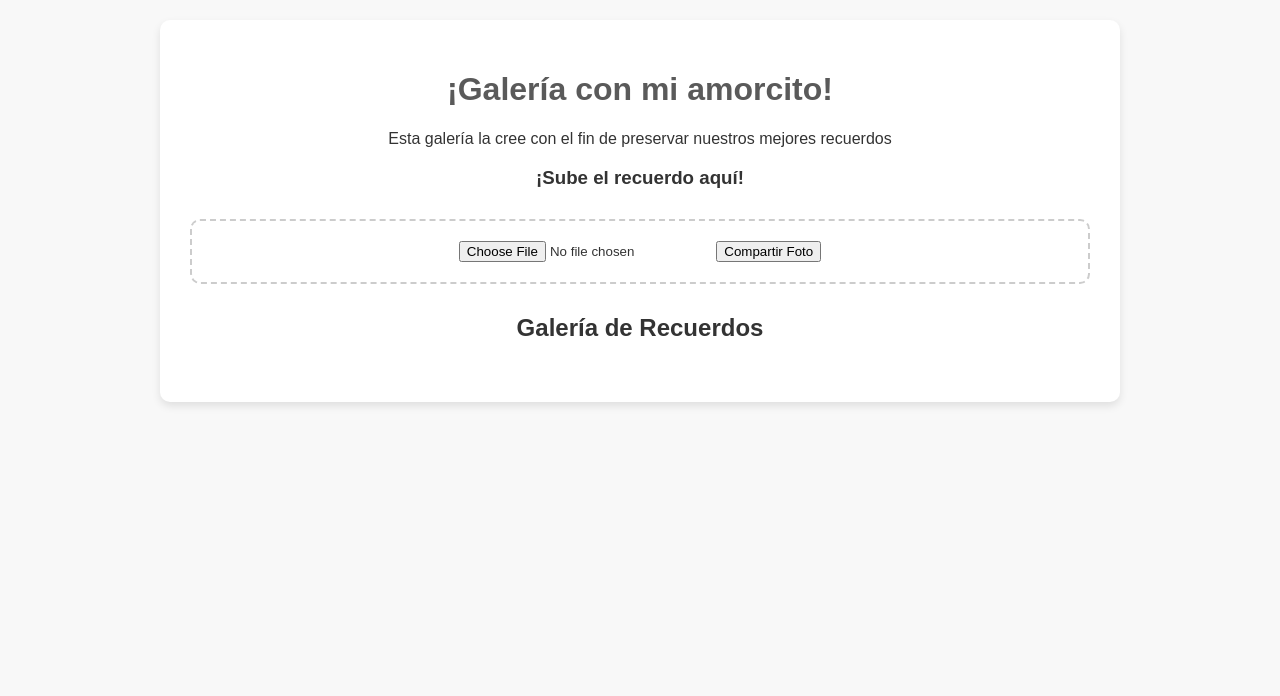
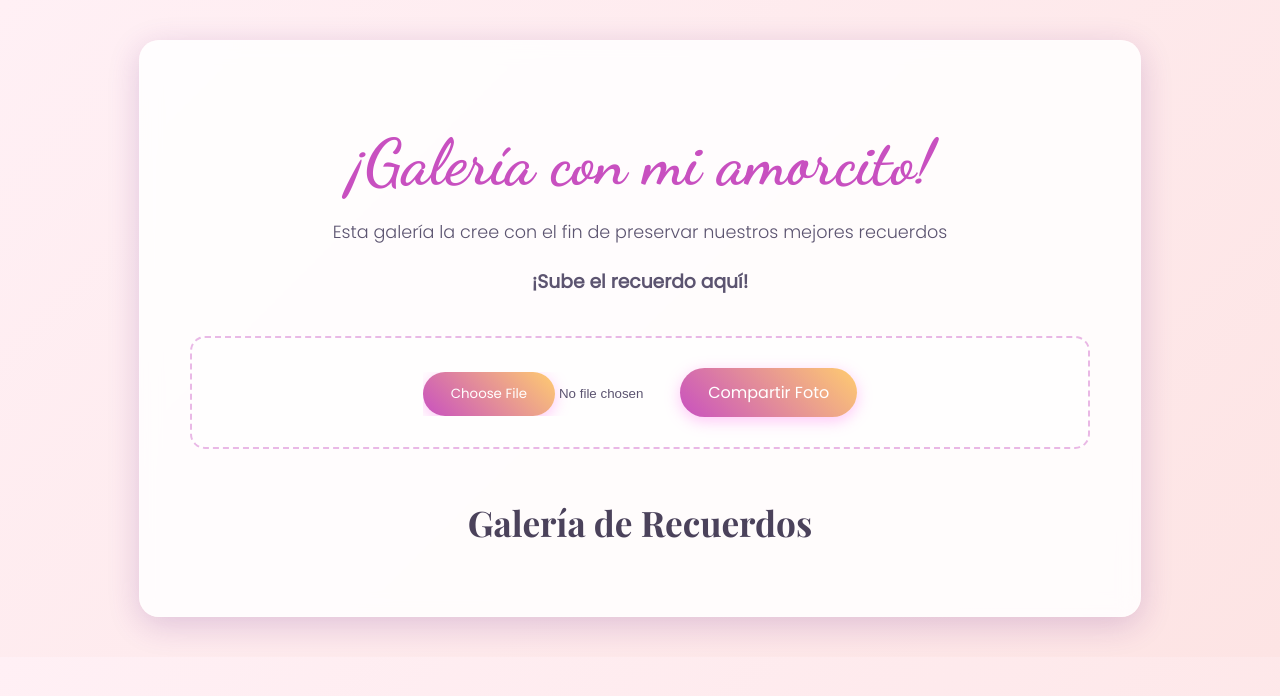
Before and after one commit to jhonattan3769/galeria-con-mi-amorcito, a website: page index.html in a window 1280 px wide. Drawn offline with nearby package versions, Linux system fonts and the light colour scheme; no server answers.

Commit message:
Update index.html

```diff
--- a/index.html
+++ b/index.html
@@ -5,69 +5,146 @@
     <meta name="viewport" content="width=device-width, initial-scale=1.0">
     <title>Galería con mi amorcito</title>
     <style>
+        /* --- INICIO DE NUEVOS ESTILOS - Romántico y Cariñoso --- */
+
+/* 1. Importamos fuentes que evocan romance y calidez */
+@import url('https://fonts.googleapis.com/css2?family=Playfair+Display:wght@700&family=Poppins:wght@300;400&family=Dancing+Script:wght@700&display=swap');
+
+/* 2. Estilos generales del cuerpo */
 body {
-            font-family: 'Arial', sans-serif;
+    font-family: 'Poppins', sans-serif;
     text-align: center;
-            background-color: #f8f8f8;
-            color: #333;
+    /* Un fondo degradado suave en tonos rosados */
+    background: linear-gradient(135deg, #fff0f5, #fde4e4);
+    color: #5c5470; /* Un color de texto morado oscuro y suave */
     margin: 0;
-            padding: 20px;
+    padding: 40px 20px;
+    font-weight: 300;
 }
+
+/* 3. Contenedor principal con un toque de elegancia */
 .container {
     max-width: 900px;
     margin: auto;
-            background-color: #fff;
+    background-color: rgba(255, 255, 255, 0.85); /* Fondo blanco semi-transparente */
+    backdrop-filter: blur(10px); /* Efecto de vidrio esmerilado */
+    padding: 40px 50px;
+    border-radius: 20px; /* Bordes más redondeados y suaves */
+    box-shadow: 0 8px 32px 0 rgba(100, 31, 135, 0.2);
+    border: 1px solid rgba(255, 255, 255, 0.18);
+}
+
+/* 4. Tipografía con personalidad */
+h1 {
+    font-family: 'Dancing Script', cursive; /* Fuente cursiva y romántica para el título */
+    font-weight: 700;
+    color: #c850c0; /* Un color magenta vibrante */
+    font-size: 4em;
+    margin-bottom: 0px;
+}
+
+h2 {
+    font-family: 'Playfair Display', serif; /* Fuente serif elegante */
+    font-weight: 700;
+    color: #4b425b;
+    font-size: 2.2em;
+    margin-top: 50px;
+    margin-bottom: 20px;
+}
+
+p {
+    font-size: 1.1em;
+    line-height: 1.7;
+}
+
+/* 5. Estilo del formulario de subida */
+#upload-form {
+    margin: 40px 0;
     padding: 30px;
-            border-radius: 10px;
-            box-shadow: 0 4px 8px rgba(0,0,0,0.1);
+    border: 2px dashed rgba(200, 80, 192, 0.4);
+    border-radius: 15px;
+    background-color: rgba(255, 255, 255, 0.5);
 }
-        h1 {
-            color: #5a5a5a;
+
+/* 6. Estilo de los botones (¡Más bonitos!) */
+button, input[type="file"]::file-selector-button {
+    font-family: 'Poppins', sans-serif;
+    font-weight: 400;
+    /* Un degradado vibrante para los botones */
+    background: linear-gradient(45deg, #c850c0, #ffcc70);
+    color: white;
+    border: none;
+    padding: 12px 28px;
+    border-radius: 50px; /* Completamente redondeados */
+    cursor: pointer;
+    font-size: 1em;
+    transition: all 0.3s ease;
+    box-shadow: 0 4px 15px rgba(255, 116, 237, 0.4);
 }
-        #upload-form {
-            margin: 30px 0;
-            padding: 20px;
-            border: 2px dashed #ccc;
-            border-radius: 10px;
+
+button:hover, input[type="file"]::file-selector-button:hover {
+    transform: translateY(-3px); /* Efecto de "levantarse" */
+    box-shadow: 0 6px 20px rgba(255, 116, 237, 0.6);
 }
+
+/* 7. Estilos de la galería de fotos */
 #gallery {
     display: grid;
     grid-template-columns: repeat(auto-fill, minmax(250px, 1fr));
-            gap: 15px;
+    gap: 20px;
     margin-top: 30px;
 }
+
 .gallery-item {
-            position: relative; /* Contenedor para posicionar el botón */
+    position: relative;
+    border-radius: 15px;
+    overflow: hidden; /* Para que el efecto de la superposición no se salga */
 }
+
 .gallery-img {
     width: 100%;
-            height: 250px;
+    height: 280px;
     object-fit: cover;
-            border-radius: 8px;
-            box-shadow: 0 2px 4px rgba(0,0,0,0.1);
+    border-radius: 15px;
+    transition: transform 0.4s ease;
 }
+
+.gallery-item:hover .gallery-img {
+    transform: scale(1.08); /* Un zoom más pronunciado */
+}
+
+/* 8. Estilo del botón de eliminar (con un corazón) */
 .delete-btn {
     position: absolute;
-            top: 8px;
-            right: 8px;
-            background-color: rgba(0, 0, 0, 0.6);
-            color: white;
+    top: 10px;
+    right: 10px;
+    background-color: rgba(255, 255, 255, 0.8);
+    color: #e57373; /* Un tono rojo suave */
     border: none;
     border-radius: 50%;
-            width: 28px;
-            height: 28px;
+    width: 32px;
+    height: 32px;
     cursor: pointer;
-            font-weight: bold;
-            font-size: 14px;
-            opacity: 0; /* Oculto por defecto */
-            transition: opacity 0.2s;
+    font-size: 16px; /* Tamaño del ícono */
+    opacity: 0;
+    transition: all 0.3s ease;
     display: flex;
     align-items: center;
     justify-content: center;
+    backdrop-filter: blur(3px);
 }
+
+.delete-btn::before {
+    content: '♥'; /* ¡Un corazón en lugar de una X! */
+    font-family: sans-serif;
+}
+
 .gallery-item:hover .delete-btn {
-            opacity: 1; /* Aparece cuando pasas el mouse por encima */
+    opacity: 1;
+    transform: scale(1.1);
 }
+
+/* --- FIN DE LOS NUEVOS ESTILOS --- */
     </style>
 </head>
 <body>
```
Lines whose indentation alone changed are shown as unchanged.
